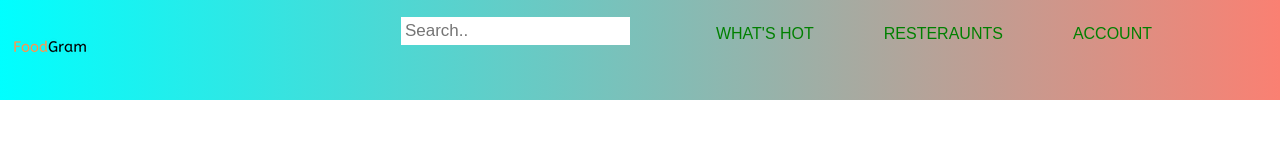
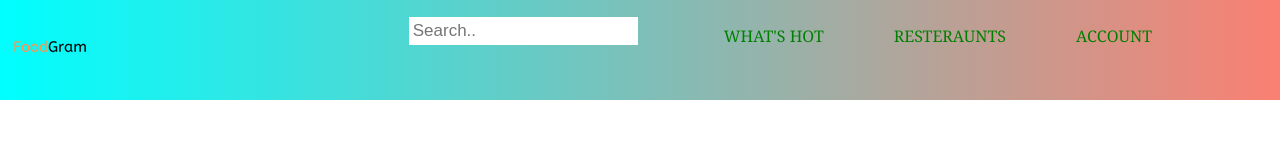
Before and after one commit to mjl776/FoodGram, a Vue app: page / in a window 1280 px wide. Shown: the top 160 px of the page. Built offline with nearby package versions, Linux system fonts and the light colour scheme.

Commit message:
changed font/testing to see if error is gone

```diff
--- a/src/components/Navbar.vue
+++ b/src/components/Navbar.vue
@@ -23,7 +23,7 @@ export default {
 
     nav {
         float: right;
-        font-family: Arial;
+        font-family: Georgia;
     }
 
     .container {
```
